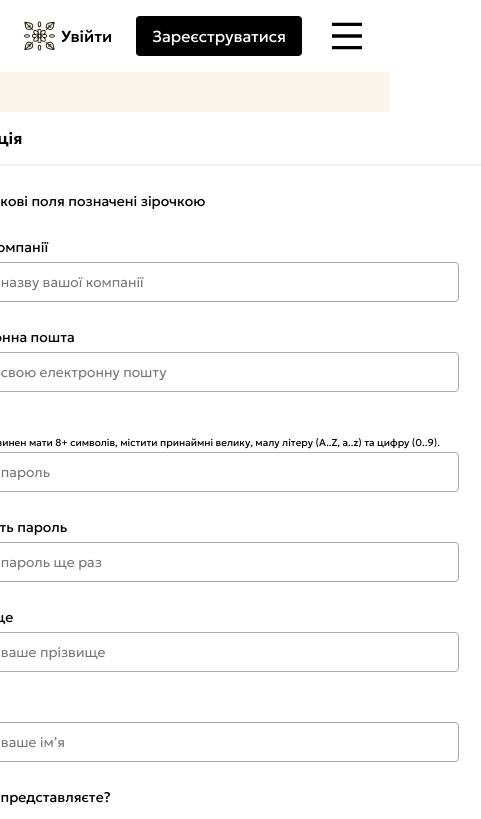
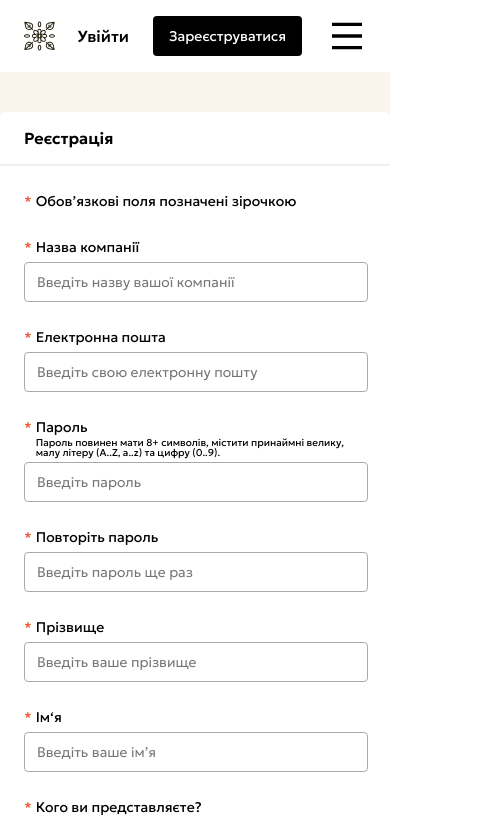
Before and after one commit to Project-Stage-Academy/UA-4148-bravo, a React (Create React App) app in the folder frontend/: page /auth/register in a window 390 px wide. Shown: the top 819 px of the page, 481 px wide, since content can reach past the window. Built offline with nearby package versions, Linux system fonts and the light colour scheme.

Commit message:
Refactor registration components for improved layout and styling consistency

```diff
--- a/frontend/src/components/RegisterReconfirmation/registerReconfirmation.jsx
+++ b/frontend/src/components/RegisterReconfirmation/registerReconfirmation.jsx
@@ -39,7 +39,7 @@ function RegisterReconfirmation() {
     }
 
     return (
-        <div className={'panel panel__margin'}>
+        <div className={'panel panel__margin panel__margin-large'}>
             <h2 className={'panel--title'}>Надіслати лист для активації ще раз</h2>
             <hr className={'panel--hr'} />
             <div className={'panel--content'}>
--- a/frontend/src/components/Registration/registration.jsx
+++ b/frontend/src/components/Registration/registration.jsx
@@ -75,7 +75,7 @@ function Registration() {
                 <h2 className={'panel--title'}>Реєстрація</h2>
                 <hr className={'panel--hr'} />
                 <div className={'panel--content'}>
-                    <div>
+                    <div className={"content--text-container"}>
                         <span
                             className={
                                 'content--text content--text__starred content--text__margin'
@@ -88,7 +88,7 @@ function Registration() {
                         </span>
                     </div>
                     <div>
-                        <div className={'content--text-container__margin'}>
+                        <div className={'content--text-container content--text-container__margin'}>
                             <span
                                 className={
                                     'content--text content--text__starred content--text__margin'
@@ -114,7 +114,7 @@ function Registration() {
                         { errors['companyName'] ? <p className={"panel--error-text"}>{ errors['companyName'] }</p> : "" }
                     </div>
                     <div>
-                        <div className={'content--text-container__margin'}>
+                        <div className={'content--text-container content--text-container__margin'}>
                             <span
                                 className={
                                     'content--text content--text__starred content--text__margin'
@@ -175,7 +175,7 @@ function Registration() {
                         { errors['password'] ? <p className={"panel--error-text"}>{ errors['password'] }</p> : "" }
                     </div>
                     <div>
-                        <div className={'content--text-container__margin'}>
+                        <div className={'content--text-container content--text-container__margin'}>
                             <span
                                 className={
                                     'content--text content--text__starred content--text__margin'
@@ -201,7 +201,7 @@ function Registration() {
                         { errors['confirmPassword'] ? <p className={"panel--error-text"}>{ errors["confirmPassword"] }</p> : "" }
                     </div>
                     <div>
-                        <div className={'content--text-container__margin'}>
+                        <div className={'content--text-container content--text-container__margin'}>
                             <span
                                 className={
                                     'content--text content--text__starred content--text__margin'
@@ -225,7 +225,7 @@ function Registration() {
                         { errors['lastName'] ? <p className={"panel--error-text"}>{ errors["lastName"] }</p> : "" }
                     </div>
                     <div>
-                        <div className={'content--text-container__margin'}>
+                        <div className={'content--text-container content--text-container__margin'}>
                             <span
                                 className={
                                     'content--text content--text__starred content--text__margin'
@@ -249,7 +249,7 @@ function Registration() {
                         { errors['firstName'] ? <p className={"panel--error-text"}>{ errors["firstName"] }</p> : "" }
                     </div>
                     <div>
-                        <div className={'content--text-container__margin'}>
+                        <div className={'content--text-container content--text-container__margin'}>
                             <span
                                 className={
                                     'content--text content--text__starred content--text__margin'
--- a/frontend/src/components/RegistrationConfirmation/registrationConfirmation.jsx
+++ b/frontend/src/components/RegistrationConfirmation/registrationConfirmation.jsx
@@ -13,7 +13,7 @@ function RegistrationConfirmation() {
     }
 
     return (
-        <div className={'panel panel__margin'}>
+        <div className={'panel panel__margin panel__margin-large'}>
             <h2 className={'panel--title'}>Реєстрація  майже завершена</h2>
             <hr className={'panel--hr'} />
             <div className={'panel--content'}>
--- a/frontend/src/components/RegistrationDone/registrationDone.jsx
+++ b/frontend/src/components/RegistrationDone/registrationDone.jsx
@@ -9,7 +9,7 @@ function RegistrationDone() {
     }
 
     return (
-        <div className={'panel panel__margin'}>
+        <div className={'panel panel__margin panel__margin-large'}>
             <h2 className={'panel--title'}>Реєстрація завершена!</h2>
             <hr className={'panel--hr'} />
             <div className={'panel--content'}>
--- a/frontend/src/components/RegistrationError/registrationError.jsx
+++ b/frontend/src/components/RegistrationError/registrationError.jsx
@@ -9,7 +9,7 @@ function RegistrationError() {
     }
 
     return (
-        <div className={'panel panel__margin'}>
+        <div className={'panel panel__margin panel__margin-large'}>
             <h2 className={'panel--title'}>Помилка активації</h2>
             <hr className={'panel--hr'} />
             <div className={'panel--content'}>
--- a/frontend/src/css/button.css
+++ b/frontend/src/css/button.css
@@ -3,7 +3,7 @@
     border: 0;
     border-radius: 4px;
     font-family: var(--text-font), sans-serif;
-    font-size: 16px;
+    font-size: 14px;
     transition: all var(--animation-normal) ease;
 }
 
--- a/frontend/src/css/checkbox.css
+++ b/frontend/src/css/checkbox.css
@@ -1,6 +1,10 @@
 .checkbox[type="checkbox"] {
     height: 16px;
     width: 16px;
+    min-height: 16px;
+    min-width: 16px;
+    max-height: 16px;
+    max-width: 16px;
     margin: 0;
     cursor: pointer;
     appearance: none;
--- a/frontend/src/css/panel.css
+++ b/frontend/src/css/panel.css
@@ -2,10 +2,16 @@
     background-color: var(--secondary-bcg-color);
     border-radius: 6px;
     width: 572px;
+    transition: width var(--animation-fast);
 }
 
 .panel__margin {
     margin: 40px 40px 24px;
+}
+
+.panel__margin-large {
+    margin-top: 80px !important;
+    margin-bottom: 80px !important;
 }
 
 .panel--hr {
@@ -83,3 +89,9 @@
     gap: 8px;
     margin: 10px 24px;
 }
+
+@media screen and (max-width: 646px) {
+    .panel {
+        width: 100%;
+    }
+}
```
